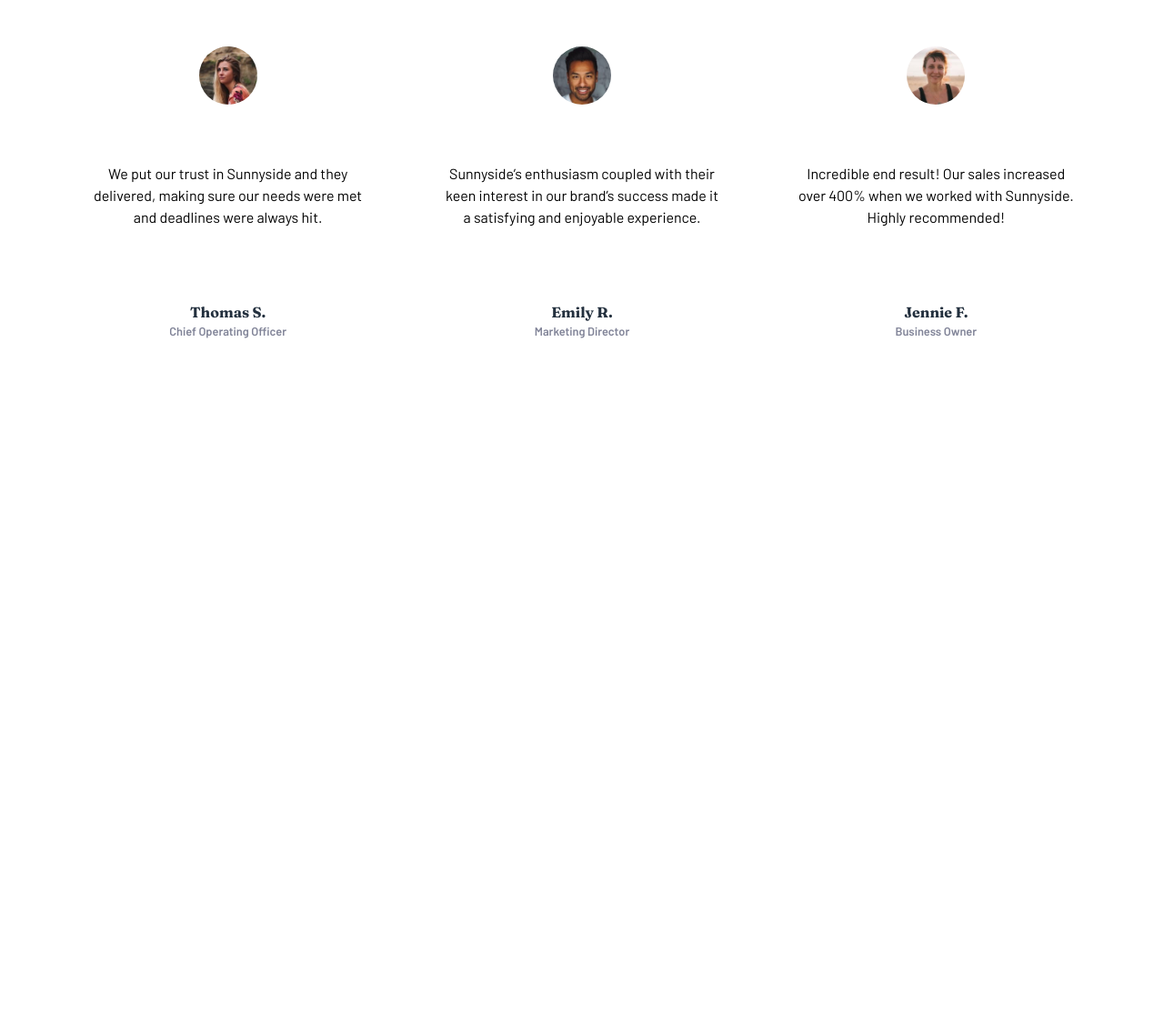
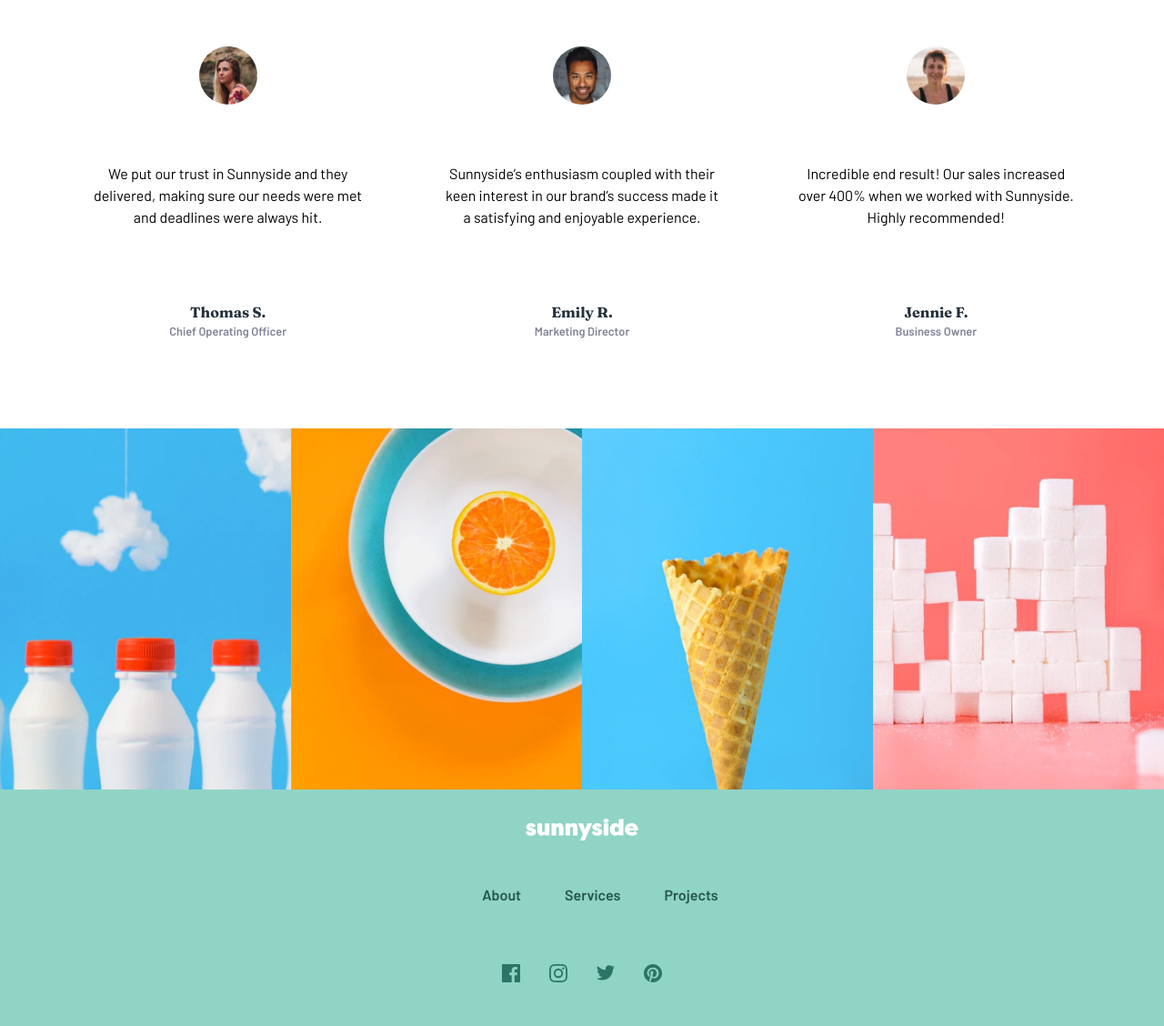
Before and after one commit to Code-Beaker/sunnyside-landing-page-code-beaker, a website built with Vite: page app/index.html in a window 1280 px wide. Shown: the part 2541-3669 px from the top of the page at 91% size. Before the commit the page ends 3012 px from the top, so only its background shows below. Built offline with nearby package versions, Linux system fonts and the light colour scheme.

Commit message:
finish footer

```diff
--- a/app/css/style.css
+++ b/app/css/style.css
@@ -269,3 +269,83 @@ body {
   font-weight: var(--weight-semibold);
   color: var(--neutral-dark-grayish-blue);
 }
+
+/* products */
+.products {
+  display: grid;
+  grid-template-columns: repeat(4, 1fr);
+}
+
+/* footer */
+.footer {
+  background-color: #90d4c5;
+}
+
+.footer__logo-center {
+  display: flex;
+  justify-content: center;
+  align-items: center;
+  padding: 2rem;
+}
+/*
+.footer__logo {
+  filter: ;
+} */
+
+.footer__links-container {
+  display: flex;
+  justify-content: center;
+  align-items: center;
+  text-align: center;
+  padding: 1rem 0;
+}
+
+.footer__links {
+  display: flex;
+  list-style: none;
+  justify-content: space-around;
+  align-items: center;
+  gap: 3rem;
+}
+
+.footer__link {
+  display: block;
+  font-size: var(--fs--1);
+  text-decoration: none;
+  font-weight: var(--weight-semibold);
+  color: var(--primary-dark-desaturated-cyan);
+  transition: color 200ms ease;
+  outline-color: invert;
+  outline-offset: 0.2rem;
+}
+
+.footer__link:hover {
+  color: var(--neutral-white);
+}
+
+.footer__link:focus {
+  outline: 0.2rem dotted;
+}
+
+.footer__social-icons-wrapper {
+  display: flex;
+  justify-content: center;
+  align-items: center;
+  gap: 2rem;
+  padding: 3rem 0;
+  list-style: none;
+}
+
+.footer__social-icon {
+  outline-offset: 0.2rem;
+}
+
+.footer__social-icon:hover {
+  opacity: 0.75;
+  transition: color 200ms ease;
+}
+
+.footer__social-icon:focus {
+  /* outline-color: var(--primary-dark-desaturated-cyan); */
+  outline: 0.2rem dotted var(--primary-dark-desaturated-cyan);
+}
--- a/app/index.html
+++ b/app/index.html
@@ -214,6 +214,89 @@
           </section>
         </div>
       </section>
+      <!-- footer -->
+      <footer class="footer">
+        <div class="products">
+          <div class="product">
+            <picture>
+              <source
+                media="(min-width: 50rem)"
+                srcset="public/images/desktop/image-gallery-milkbottles.jpg"
+              />
+              <img
+                src="public/images/mobile/image-gallery-milkbottles.jpg"
+                alt=""
+              />
+            </picture>
+          </div>
+          <div class="product">
+            <picture>
+              <source
+                media="(min-width: 50rem)"
+                srcset="public/images/desktop/image-gallery-orange.jpg"
+              />
+              <img src="public/images/mobile/image-gallery-orange.jpg" alt="" />
+            </picture>
+          </div>
+          <div class="product">
+            <picture>
+              <source
+                media="(min-width: 50rem)"
+                srcset="public/images/desktop/image-gallery-cone.jpg"
+              />
+              <img src="public/images/mobile/image-gallery-cone.jpg" alt="" />
+            </picture>
+          </div>
+          <div class="product">
+            <picture>
+              <source
+                media="(min-width: 50rem)"
+                srcset="public/images/desktop/image-gallery-sugarcubes.jpg"
+              />
+              <img
+                src="public/images/mobile/image-gallery-sugar-cubes.jpg"
+                alt=""
+              />
+            </picture>
+          </div>
+        </div>
+        <div class="footer__main">
+          <div class="footer__logo-center">
+            <img class="footer__logo" src="public/images/logo.svg" alt="" />
+          </div>
+          <div class="footer__links-container">
+            <ul class="footer__links">
+              <li><a href="#" class="footer__link">About</a></li>
+              <li><a href="#" class="footer__link">Services</a></li>
+              <li><a href="#" class="footer__link">Projects</a></li>
+            </ul>
+          </div>
+          <div class="footer__social-icons">
+            <ul class="footer__social-icons-wrapper">
+              <li>
+                <a href="#" class="footer__social-icon">
+                  <img src="public/images/icon-facebook.svg" alt="" />
+                </a>
+              </li>
+              <li>
+                <a href="#" class="footer__social-icon">
+                  <img src="public/images/icon-instagram.svg" alt="" />
+                </a>
+              </li>
+              <li>
+                <a href="#" class="footer__social-icon">
+                  <img src="public/images/icon-twitter.svg" alt="" />
+                </a>
+              </li>
+              <li>
+                <a href="#" class="footer__social-icon">
+                  <img src="public/images/icon-pinterest.svg" alt="" />
+                </a>
+              </li>
+            </ul>
+          </div>
+        </div>
+      </footer>
     </main>
     <script src="main.js" type="module"></script>
   </body>
```
